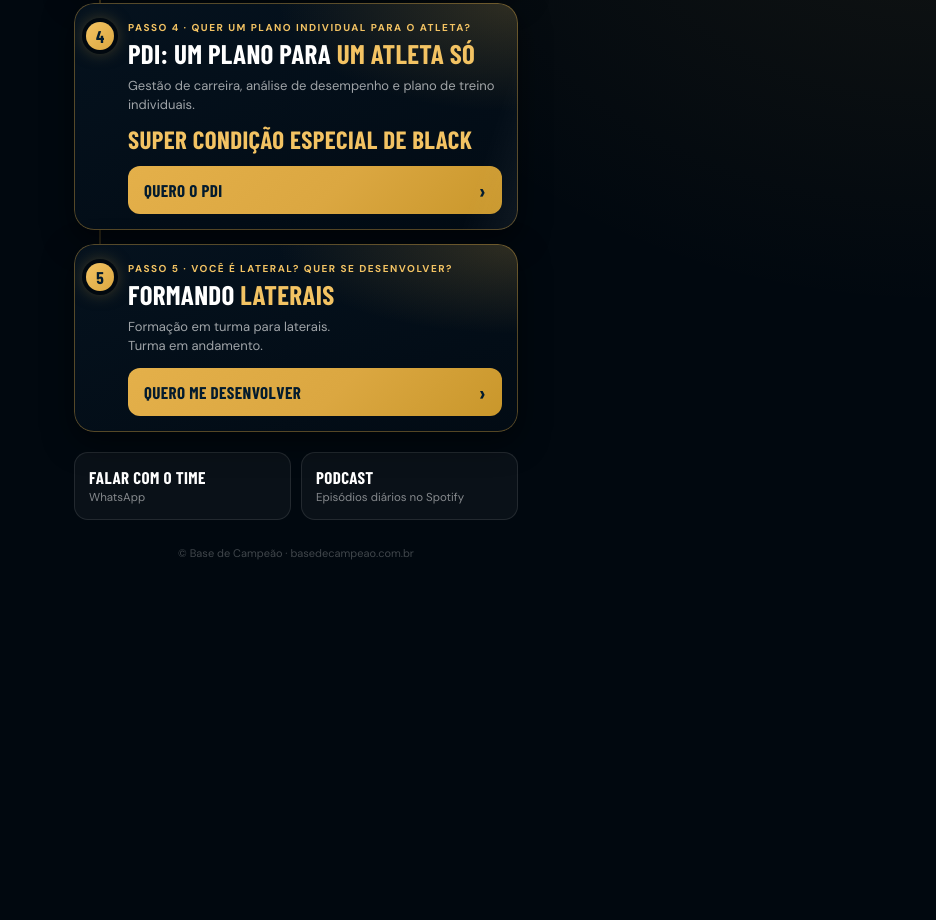
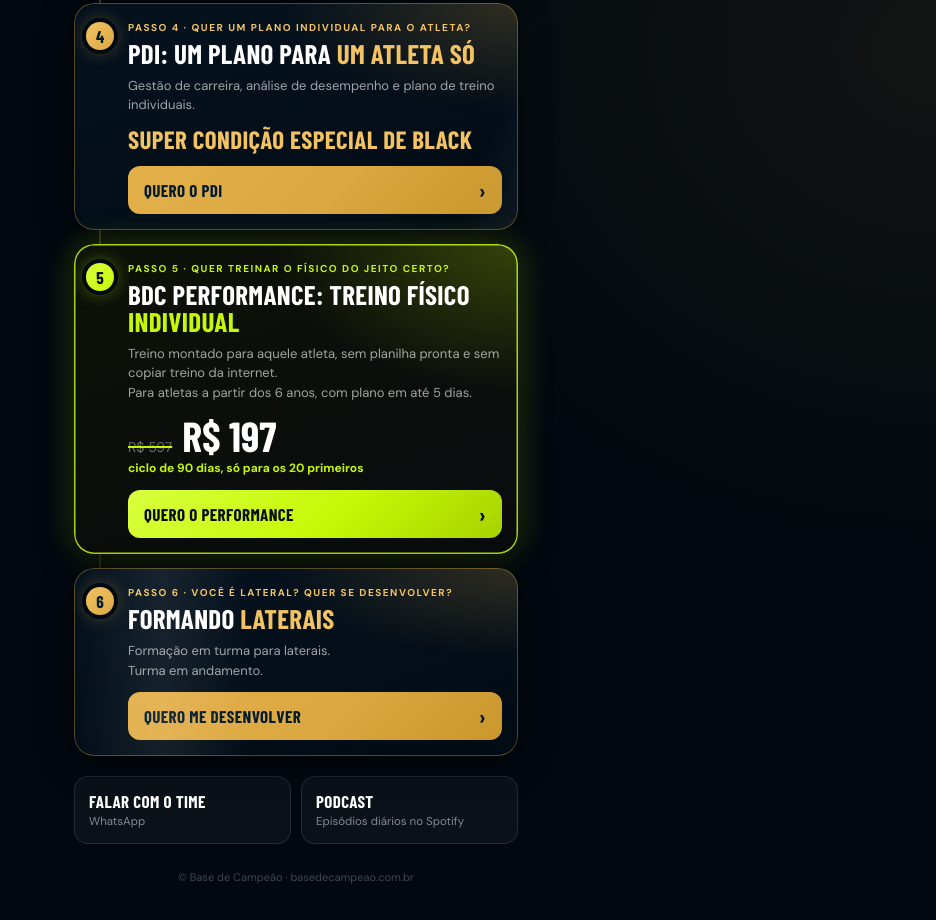
Before and after one commit to basedecampeao/link-tree, a plain HTML site: page index.html in a window 1280 px wide. Shown: the part 1282-2202 px from the top of the page, without its empty margins (344-1280 px from the left). Before the commit the page ends 1894 px from the top, so only its background shows below. Drawn offline with nearby package versions, Linux system fonts and the light colour scheme; a web font is replaced by a local one.

Commit message:
Add files via upload

```diff
--- a/index.html
+++ b/index.html
@@ -4,12 +4,12 @@
 <meta charset="UTF-8">
 <meta name="viewport" content="width=device-width, initial-scale=1.0">
 <title>Base de Campeão | Black November | Links</title>
-<meta name="description" content="Black November no Base de Campeão: Manuais por R$ 37, BDC Scout trimestral por R$ 99, Comunidade anual por R$ 897, PDI com condição especial e Formando Laterais.">
+<meta name="description" content="Black November no Base de Campeão: Manuais por R$ 37, BDC Scout trimestral por R$ 99, Comunidade anual por R$ 897, PDI com condição especial, BDC Performance e Formando Laterais.">
 <meta name="robots" content="index, follow">
 <meta property="og:type" content="website">
 <meta property="og:url" content="https://link-tree.basedecampeao.com.br/">
 <meta property="og:title" content="Base de Campeão | Black November">
-<meta property="og:description" content="Comece por aqui: Manuais, BDC Scout, Comunidade, PDI e Formando Laterais.">
+<meta property="og:description" content="Comece por aqui: Manuais, BDC Scout, Comunidade, PDI, BDC Performance e Formando Laterais.">
 <meta property="og:image" content="https://link-tree.basedecampeao.com.br/og-links-black.jpg">
 <meta property="og:image:width" content="1200">
 <meta property="og:image:height" content="630">
@@ -64,12 +64,18 @@ body{background:#01080F;background-image:radial-gradient(ellipse 120% 45% at 50%
 .pr-txt b{font-size:25px;color:#F3C363;text-transform:uppercase;letter-spacing:.4px}
 .cta{display:flex;align-items:center;justify-content:space-between;gap:10px;padding:13px 16px;border-radius:12px;background:linear-gradient(135deg,#e4b04a,#dba741 55%,#c9972b);color:#031B2E;font-family:'Barlow Condensed',sans-serif;font-weight:700;font-size:17px;letter-spacing:.4px;text-transform:uppercase;white-space:nowrap}
 .cta .arr{font-size:22px;line-height:1}
+.step-perf{background:radial-gradient(ellipse 90% 80% at 100% 0,rgba(198,248,6,.22) 0,transparent 60%),linear-gradient(160deg,#0d1208,#090B0E);box-shadow:0 10px 30px rgba(0,0,0,.5),0 0 0 1.5px rgba(198,248,6,.65) inset,0 0 26px rgba(198,248,6,.16);animation:glowv 3s ease-in-out infinite}
+.step-perf .num{color:#090B0E;background:linear-gradient(135deg,#d9ff3d,#C6F806);box-shadow:0 0 0 4px #01080F,0 0 18px rgba(198,248,6,.55)}
+.step-perf .kick,.step-perf .t em,.step-perf .pr small{color:#C6F806}
+.step-perf .pr s{text-decoration-color:#C6F806}
+.step-perf .cta{background:linear-gradient(135deg,#d9ff3d,#C6F806 55%,#a8d300);color:#090B0E}
+@keyframes glowv{0%,100%{box-shadow:0 10px 30px rgba(0,0,0,.5),0 0 0 1.5px rgba(198,248,6,.65) inset,0 0 20px rgba(198,248,6,.12)}50%{box-shadow:0 10px 30px rgba(0,0,0,.5),0 0 0 1.5px rgba(198,248,6,.9) inset,0 0 38px rgba(198,248,6,.3)}}
 .more{margin-top:20px;display:grid;grid-template-columns:1fr 1fr;gap:10px}
 .mini{display:flex;flex-direction:column;gap:3px;text-decoration:none;padding:14px;border-radius:14px;background:rgba(255,255,255,.04);border:1px solid rgba(255,255,255,.1);color:#fff}
 .mini b{font-family:'Barlow Condensed',sans-serif;text-transform:uppercase;font-size:17px;letter-spacing:.4px}
 .mini span{font-size:11.5px;color:rgba(255,255,255,.5)}
 .foot{text-align:center;font-size:11px;color:rgba(255,255,255,.25);margin-top:26px}
-@media(max-width:340px){.top{font-size:10.5px;gap:6px}.top .tag{font-size:13px;padding:3px 7px}.clock span{min-width:50px}.clock{gap:5px}.cta{font-size:13.5px;padding:12px 12px;letter-spacing:.2px}.step{padding:16px 12px 14px 8px;gap:10px}}
+@media(max-width:340px){.step-perf .cta,.step .cta{font-size:13px;letter-spacing:.1px;padding:12px 10px}.top{font-size:10.5px;gap:6px}.top .tag{font-size:13px;padding:3px 7px}.clock span{min-width:50px}.clock{gap:5px}.cta{font-size:13.5px;padding:12px 12px;letter-spacing:.2px}.step{padding:16px 12px 14px 8px;gap:10px}}
 @media(max-width:360px){.t{font-size:24px}.pr b{font-size:36px}.cta{font-size:15px}.black{font-size:46px}}
 @media(prefers-reduced-motion:reduce){.reveal,.top,.step,.step::after{animation:none}}
 </style>
@@ -126,10 +132,20 @@ body{background:#01080F;background-image:radial-gradient(ellipse 120% 45% at 50%
         <span class="cta">Quero o PDI <span class="arr">›</span></span>
       </span>
     </a>
-    <a href="https://formandolaterais.basedecampeao.com.br/?utm_source=instagram&utm_medium=bio&utm_campaign=linktree_black&utm_content=formando" style="--sd:5s" class="step" data-evt="formando">
+    <a href="https://bdcperformance.basedecampeao.com.br/lancamento?utm_source=instagram&utm_medium=bio&utm_campaign=linktree_black&utm_content=performance" style="--sd:5s" class="step step-perf" data-evt="performance">
       <span class="num" aria-hidden="true">5</span>
       <span class="body">
-        <span class="kick">Passo 5 · Você é lateral? Quer se desenvolver?</span>
+        <span class="kick">Passo 5 · Quer treinar o físico do jeito certo?</span>
+        <span class="t">BDC Performance: treino físico <em>individual</em></span>
+        <span class="s">Treino montado para aquele atleta, sem planilha pronta e sem copiar treino da internet.<br>Para atletas a partir dos 6 anos, com plano em até 5 dias.</span>
+        <span class="pr"><s>R$ 597</s><b>R$ 197</b><small>ciclo de 90 dias, só para os 20 primeiros</small></span>
+        <span class="cta">Quero o Performance <span class="arr">›</span></span>
+      </span>
+    </a>
+    <a href="https://formandolaterais.basedecampeao.com.br/?utm_source=instagram&utm_medium=bio&utm_campaign=linktree_black&utm_content=formando" style="--sd:6s" class="step" data-evt="formando">
+      <span class="num" aria-hidden="true">6</span>
+      <span class="body">
+        <span class="kick">Passo 6 · Você é lateral? Quer se desenvolver?</span>
         <span class="t">Formando <em>Laterais</em></span>
         <span class="s">Formação em turma para laterais.<br>Turma em andamento.</span>
 
```
